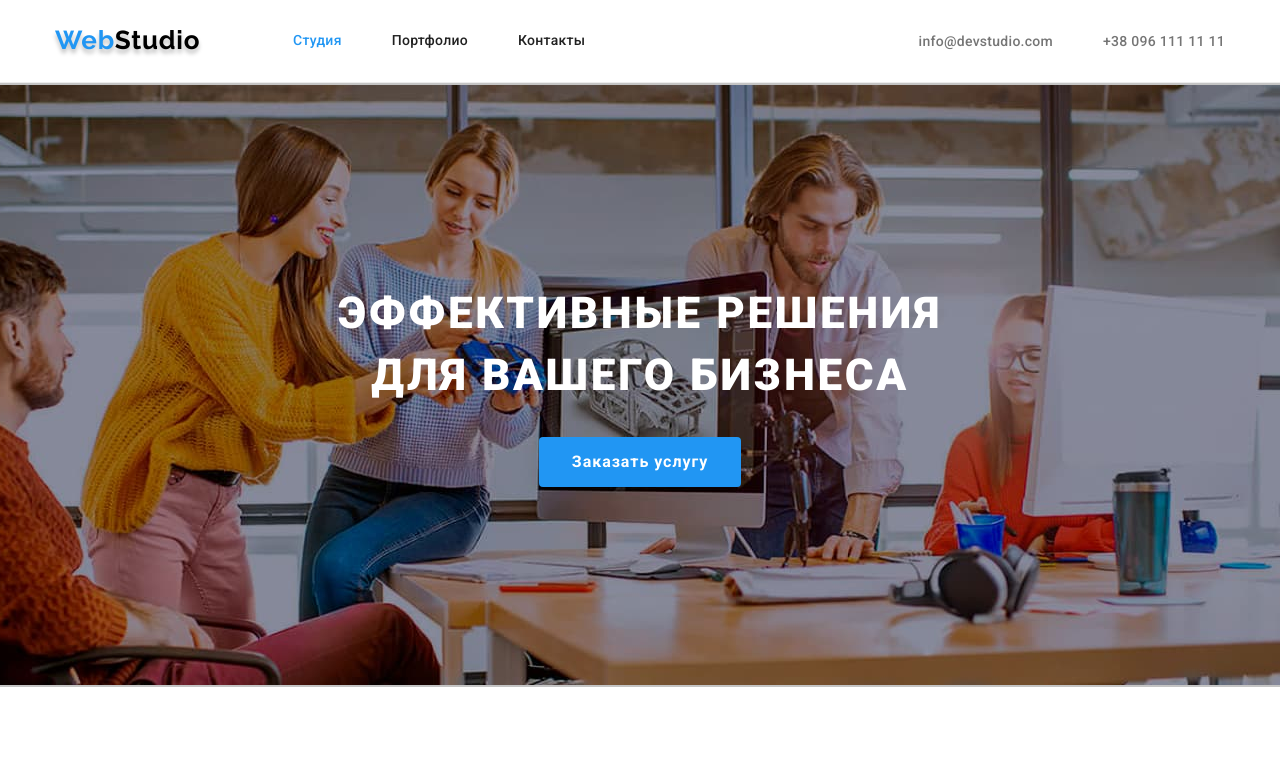
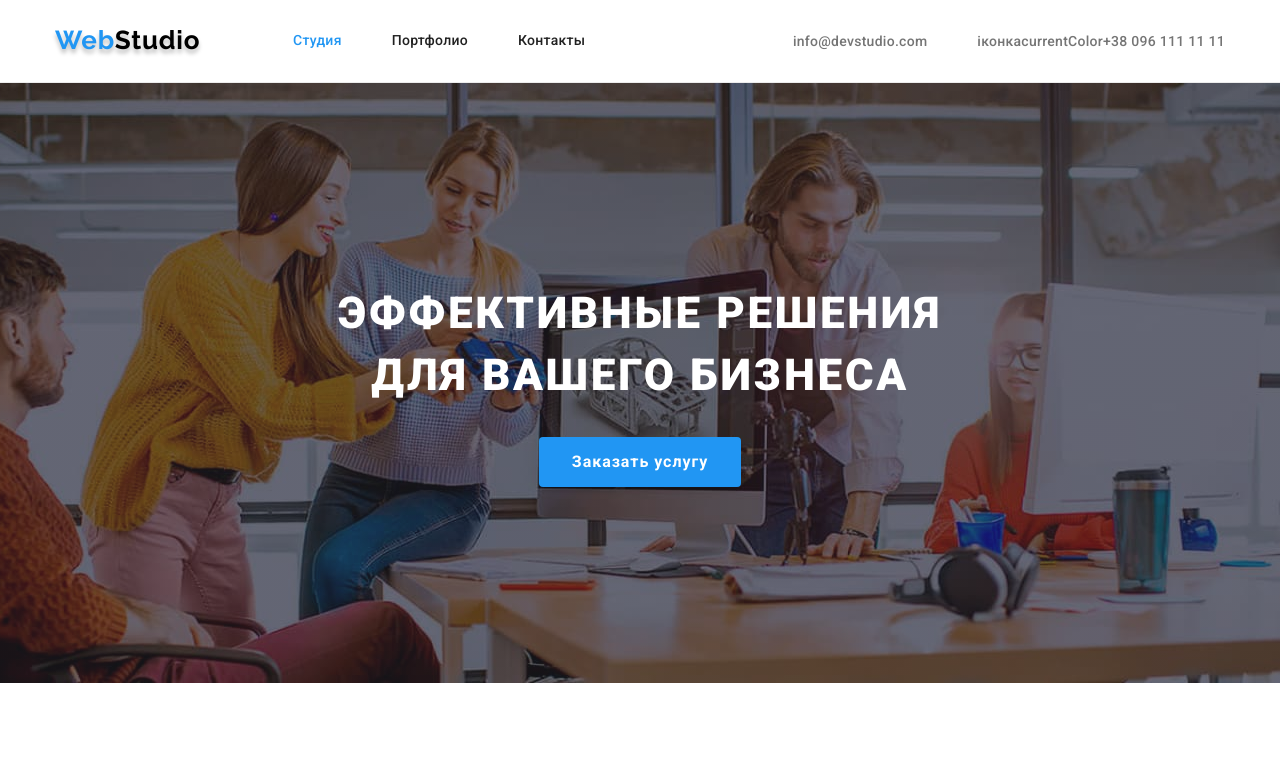
Before and after one commit to Olha-Dmytrenko/goit-markup-hw-04, a plain HTML site: page index.html in a window 1280 px wide. Shown: the top 773 px of the page. Drawn offline with nearby package versions, Linux system fonts and the light colour scheme.

Commit message:
Added parameters for hero.

```diff
--- a/css/styles.css
+++ b/css/styles.css
@@ -168,14 +168,18 @@ img {
 }
 
 .hero {
+  max-width: 1600px;
+  height: 600px;
+  background-color: #c4c4c4;
   padding: 200px 0px 200px 0px;
+  margin-left: auto;
+  margin-right: auto;
   text-align: center;
-  /* background: var(--primary-background-color); */
-  background-color: #c4c4c4;
-  background-image: url(../images/hero-img.jpg);
+  background-image: linear-gradient(rgba(47, 48, 58, 0.4), rgba(47, 48, 58, 0.4)),
+    url(../images/hero-img.jpg);
   background-repeat: no-repeat;
   background-position: center;
-  /* background: rgba(47, 48, 58, 0.4); */
+  background-size: cover;
 }
 
 /* Button */
--- a/index.html
+++ b/index.html
@@ -25,7 +25,7 @@
             </nav>
             <ul class="auth-nav">
                 <li class="auth-nav-item"><a href="mailto:info@devstudio.com" class="link-mail">info@devstudio.com</a></li>
-                <li class="auth-nav-item"><a href="tel:+380961111111" class="link-tel">+38 096 111 11 11</a></li>
+                <li class="auth-nav-item"><a href="tel:+380961111111" class="link-tel">іконкаcurrentColor+38 096 111 11 11</a></li>
             </ul>
         </div>
     </header>
```
